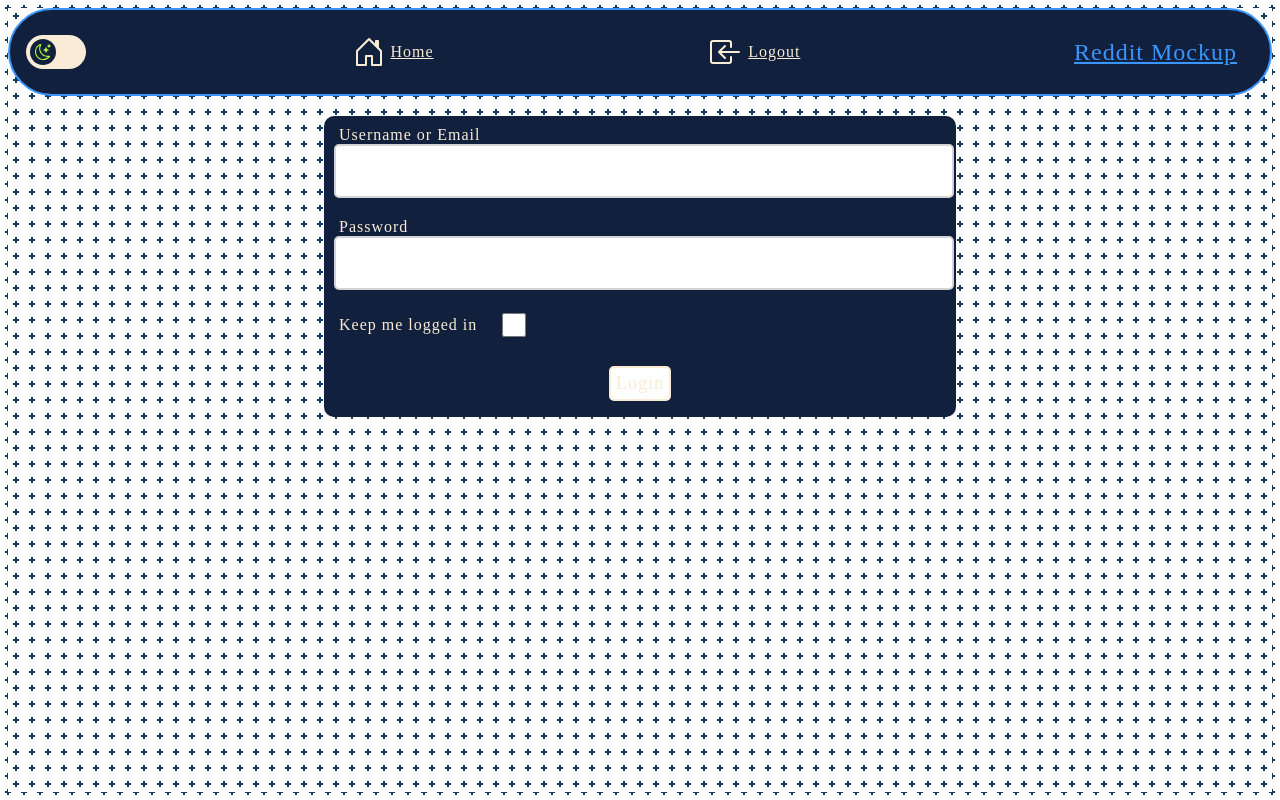
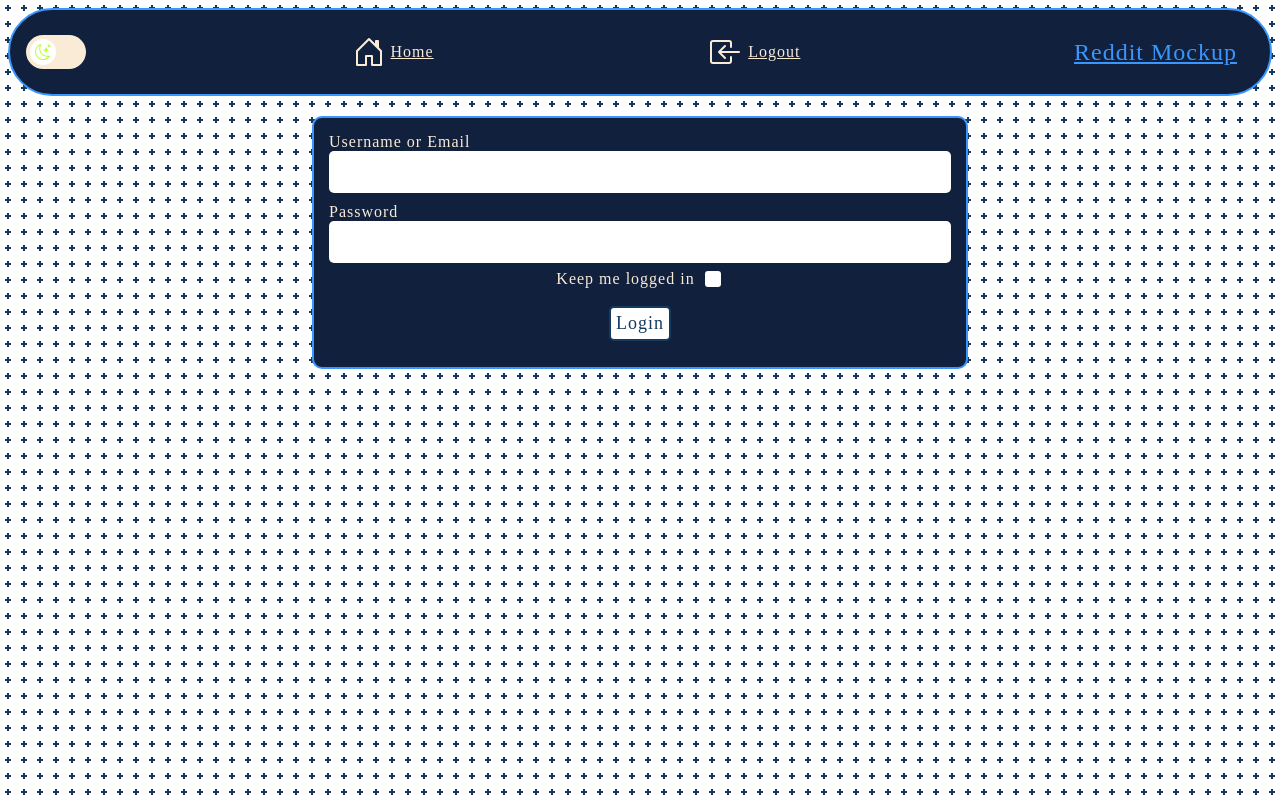
Before and after one commit to sepfrd/insight-flow, a React (Create React App) app: page /login in a window 1280 px wide. Built offline with nearby package versions, Linux system fonts and the light colour scheme; no server answers; a web font is replaced by a local one.

Commit message:
feat: Improve login page UI

```diff
--- a/src/api/questionServices.js
+++ b/src/api/questionServices.js
@@ -2,7 +2,7 @@ import apiClient from "./apiClients";
 
 export const publicQuestionServices = {
   publicGetQuestionsAsync: async () => {
-    const response = await apiClient.get("public/questions");
+    const response = await apiClient.get("questions");
     return response.data;
   },
 };
--- a/src/components/NavigationBar.js
+++ b/src/components/NavigationBar.js
@@ -1,4 +1,4 @@
-import "../index.css";
+import "../styles/navigation-bar.css";
 import React, { useContext } from "react";
 import { ICONS, KEYS_VALUES } from "../utils/constants";
 import { AuthContext } from "../contexts/AuthContext";
--- a/src/components/SingleQuestion.js
+++ b/src/components/SingleQuestion.js
@@ -6,7 +6,7 @@ export default function SingleQuestion({ question }) {
       <div className="question-title">{question.Title}</div>
       <div className="question-description">{question.Description}</div>
       <button
-        className="answer-button"
+        className="submit-answer-button"
         onClick={handleAnswerButton}>
         Submit Answer
       </button>
--- a/src/index.css
+++ b/src/index.css
@@ -12,184 +12,8 @@
   letter-spacing: 1px;
 }
 
-html,
-body {
+html {
   background: radial-gradient(circle, transparent 25%, var(--background-color) 26%), linear-gradient(0deg, transparent 44%, var(--pattern-color) 45%, var(--pattern-color) 55%, transparent 56%), linear-gradient(90deg, transparent 44%, var(--pattern-color) 45%, var(--pattern-color) 55%, transparent 56%);
   background-size: 1rem 1rem;
-  display: flex;
-  flex-direction: column;
-  height: 100%;
+  background-color: var(--background-color);
 }
-
-.top-bar {
-  display: flex;
-  flex-direction: row;
-  background: var(--top-bar-background-color);
-  padding: 1rem;
-  align-items: center;
-  justify-content: space-between;
-  border-radius: 100px;
-  border: 2px var(--brand-color) solid;
-}
-
-.navbar-brand {
-  background: none;
-  font-size: 1.5rem;
-  color: var(--brand-color);
-  border: 2px transparent solid;
-  padding: 5px;
-  margin-right: 10px;
-  border-radius: 15px;
-  cursor: pointer;
-}
-
-.nav-item {
-  background: none;
-  display: flex;
-  flex-direction: row;
-  align-items: center;
-  padding: 5px;
-  border-radius: 15px;
-  color: var(--text-color);
-  border: 2px transparent solid;
-  cursor: pointer;
-}
-
-.nav-item-title {
-  margin: 3px;
-  font-size: 1rem;
-}
-
-.nav-item-icon svg {
-  fill: var(--text-color);
-  height: 2rem;
-  width: 2rem;
-  margin: 3px;
-  vertical-align: middle;
-}
-
-.nav-item:hover,
-.login-button:hover,
-#not-found-home-button:hover {
-  border: 2px var(--brand-color) solid;
-  transform: scale(110%);
-  transition: all 100ms linear;
-}
-
-.nav-item:visited {
-  color: var(--text-color);
-}
-
-.navbar-brand:visited {
-  color: var(--brand-color);
-}
-
-.navbar-brand:hover {
-  border: 2px var(--text-color) solid;
-  transform: scale(110%);
-  transition: all 100ms linear;
-}
-
-.hidden {
-  display: none;
-}
-
-#theme-switcher {
-  padding: 10px;
-  border-radius: 50%;
-}
-
-.not-found-div {
-  display: flex;
-  flex-direction: column;
-  height: 100%;
-  justify-content: space-around;
-  align-items: center;
-}
-
-.not-found-element {
-  font-size: 10vw;
-  color: var(--text-color);
-}
-
-#not-found-home-button {
-  font-size: xx-large;
-  padding: 0.5rem 1rem;
-  color: var(--brand-color);
-  background-color: transparent;
-  border-radius: 1rem;
-  border: var(--text-color) 2px solid;
-  cursor: pointer;
-}
-
-/* The switch - the box around the slider */
-.switch {
-  position: relative;
-  display: inline-block;
-  width: 60px;
-  height: 34px;
-}
-
-/* Hide default HTML checkbox */
-.switch input {
-  opacity: 0;
-  width: 0;
-  height: 0;
-}
-
-/* The slider */
-.slider {
-  position: absolute;
-  cursor: pointer;
-  top: 0;
-  left: 0;
-  right: 0;
-  bottom: 0;
-  background-color: var(--text-color);
-  -webkit-transition: 200ms;
-  transition: 200ms;
-}
-input:checked + .slider {
-  background-color: var(--pattern-color);
-}
-
-.slider:before {
-  position: absolute;
-  content: "";
-  height: 26px;
-  width: 26px;
-  left: 4px;
-  bottom: 4px;
-  transition: 200ms;
-  transition-property: all;
-  background-color: var(--top-bar-background-color);
-  background-image: var(--dark-mode-icon);
-  background-repeat: no-repeat;
-  background-position: center;
-}
-
-input:checked + .slider:before {
-  background-color: var(--background-color);
-  background-image: var(--light-mode-icon);
-  background-repeat: no-repeat;
-  background-position: center;
-}
-
-input:focus + .slider {
-  box-shadow: 0 0 1px #2196f3;
-}
-
-input:checked + .slider:before {
-  -webkit-transform: translateX(26px);
-  -ms-transform: translateX(26px);
-  transform: translateX(26px);
-}
-
-/* Rounded sliders */
-.slider.round {
-  border-radius: 34px;
-}
-
-.slider.round:before {
-  border-radius: 50%;
-}
--- a/src/pages/Login.js
+++ b/src/pages/Login.js
@@ -2,8 +2,6 @@ import { useContext, useState } from "react";
 import "../styles/authentication.css";
 import { authService } from "../api/authService";
 import { AuthContext } from "../contexts/AuthContext";
-import { jwtDecode } from "jwt-decode";
-import { KEYS_VALUES } from "../utils/constants";
 import { useNavigate } from "react-router-dom";
 
 export default function Login() {
@@ -13,7 +11,7 @@ export default function Login() {
     rememberMe: false,
   });
   const [response, setResponse] = useState({});
-  const { setUserInfo } = useContext(AuthContext);
+  const { onLogin } = useContext(AuthContext);
   const navigate = useNavigate();
 
   const handleSubmit = async (event) => {
@@ -24,10 +22,7 @@ export default function Login() {
     setResponse(loginResponse);
 
     if (loginResponse.IsSuccess && loginResponse.Data != null) {
-      const decoded = jwtDecode(loginResponse.Data);
-      sessionStorage.setItem(KEYS_VALUES.authTokenKey, JSON.stringify(decoded));
-      sessionStorage.setItem(KEYS_VALUES.authStatusKey, true);
-      setUserInfo(decoded);
+      onLogin(loginResponse.Data);
       navigate("/");
     }
   };
@@ -91,7 +86,7 @@ export default function Login() {
               type="checkbox"
               id="rememberMe"
               name="rememberMe"
-              className="form-check-input remember-me-checkbox"
+              className="remember-me-checkbox"
               checked={loginViewModel.rememberMe}
               onChange={(event) => {
                 setLoginViewModel({
@@ -108,8 +103,10 @@ export default function Login() {
           </button>
         </form>
       </div>
-      <div className={`response-${response.HttpStatusCode ?? "none"}`}>
-        <h1> {response.Message} </h1>
+      <div className="response-section">
+        <div className={`response response-${response.HttpStatusCode}`}>
+          <div> {response.Message} </div>
+        </div>
       </div>
     </>
   );
--- a/src/styles/authentication.css
+++ b/src/styles/authentication.css
@@ -3,8 +3,10 @@
   background-color: var(--top-bar-background-color);
   display: flex;
   flex-direction: column;
+  padding: 10px;
   width: 50%;
   border-radius: 10px;
+  border: 2px var(--brand-color) solid;
 }
 
 .login-form-div {
@@ -15,42 +17,66 @@
   margin-top: 20px;
 }
 
-.login-label {
-  margin: 5px;
-}
-
 .login-text-field {
-  width: 100%;
-  height: 3rem;
-  border: 2px lightgray solid;
+  height: 2.5rem;
+  border: none;
   border-radius: 5px;
+  outline-color: var(--background-color);
+  outline-style: hidden;
+  outline-width: 5px;
 }
 
 .remember-me {
   display: flex;
   flex-direction: row;
+  justify-content: center;
   align-items: center;
-  justify-content: left;
+}
+
+.remember-me .login-label {
+  margin-right: 5px;
+}
+
+.remember-me-checkbox {
+  appearance: none;
+  background-color: var(--background-color);
+  border: 2px white solid;
+  border-radius: 3px;
+  width: 1rem;
+  height: 1rem;
+  transition: all linear 50ms;
+  display: flex;
+  flex-direction: column;
+  align-items: center;
+  justify-content: center;
+  margin-left: 5px;
 }
 
 .remember-me-checkbox:hover {
   transform: scale(125%);
+  border: 2px var(--brand-color) solid;
 }
 
-.remember-me-checkbox {
-  width: 1.5rem;
-  height: 1.5rem;
-  border-color: #1c6ec2;
-  border-width: 3px;
-  margin-left: 20px;
-  transition: all linear 50ms;
+.remember-me-checkbox::before {
+  content: "";
+  width: 0.5rem;
+  height: 0.5rem;
+  transform: scale(0);
+  transition: 50ms transform ease-in-out;
+  background-color: var(--brand-color);
+  transform-origin: bottom left;
+  clip-path: polygon(14% 44%, 0 65%, 50% 100%, 100% 16%, 80% 0%, 43% 62%);
+}
+
+.remember-me-checkbox:checked::before {
+  transform: scale(1);
 }
 
 .username,
-.password,
-.remember-me {
-  padding: 5px;
+.password {
   margin: 5px;
+  display: flex;
+  flex-direction: column;
 }
 
 .login-button {
@@ -59,9 +85,9 @@
   padding: 5px;
   border-radius: 5px;
   background-color: var(--background-color);
-  color: var(--text-color);
+  color: var(--pattern-color);
   font-size: large;
-  border: 2px var(--text-color) solid;
+  border: 2px var(--pattern-color) solid;
   cursor: pointer;
 }
 
@@ -69,21 +95,29 @@
   color: var(--brand-color);
 }
 
+.response-section {
+  margin-top: 1rem;
+  display: flex;
+  flex-direction: column;
+  align-items: center;
+  justify-content: center;
+}
+
+.response {
+  border-radius: 5px;
+  padding: 5px;
+  font-size: xx-large;
+  color: var(--text-color);
+}
+
 .response-200 {
-  display: block;
-  background-color: green;
+  background-color: rgba(0, 128, 0, 0.7);
 }
 
 .response-500 {
-  display: block;
-  background-color: red;
+  background-color: rgba(255, 0, 0, 0.6);
 }
 
 .response-400 {
-  display: block;
-  background-color: orange;
+  background-color: rgba(255, 166, 0, 0.8);
 }
-
-.response-none {
-  display: none;
-}
--- /dev/null
+++ b/src/styles/navigation-bar.css
@@ -0,0 +1,151 @@
+@import url("../index.css");
+
+.top-bar {
+  display: flex;
+  flex-direction: row;
+  background: var(--top-bar-background-color);
+  padding: 1rem;
+  align-items: center;
+  justify-content: space-between;
+  border-radius: 100px;
+  border: 2px var(--brand-color) solid;
+}
+
+.navbar-brand {
+  background: none;
+  font-size: 1.5rem;
+  color: var(--brand-color);
+  border: 2px transparent solid;
+  padding: 5px;
+  margin-right: 10px;
+  border-radius: 15px;
+  cursor: pointer;
+}
+
+.nav-item {
+  background: none;
+  display: flex;
+  flex-direction: row;
+  align-items: center;
+  padding: 5px;
+  border-radius: 15px;
+  color: var(--text-color);
+  border: 2px transparent solid;
+  cursor: pointer;
+}
+
+.nav-item-title {
+  margin: 3px;
+  font-size: 1rem;
+}
+
+.nav-item-icon svg {
+  fill: var(--text-color);
+  height: 2rem;
+  width: 2rem;
+  margin: 3px;
+  vertical-align: middle;
+}
+
+.nav-item:hover,
+.login-button:hover,
+#not-found-home-button:hover {
+  border: 2px var(--brand-color) solid;
+  transform: scale(110%);
+  transition: all 100ms linear;
+}
+
+.nav-item:visited {
+  color: var(--text-color);
+}
+
+.navbar-brand:visited {
+  color: var(--brand-color);
+}
+
+.navbar-brand:hover {
+  border: 2px var(--text-color) solid;
+  transform: scale(110%);
+  transition: all 100ms linear;
+}
+
+.hidden {
+  display: none;
+}
+
+#theme-switcher {
+  padding: 10px;
+  border-radius: 50%;
+}
+
+/* The switch - the box around the slider */
+.switch {
+  position: relative;
+  display: inline-block;
+  width: 60px;
+  height: 34px;
+}
+
+/* Hide default HTML checkbox */
+.switch input {
+  opacity: 0;
+  width: 0;
+  height: 0;
+}
+
+/* The slider */
+.slider {
+  position: absolute;
+  cursor: pointer;
+  top: 0;
+  left: 0;
+  right: 0;
+  bottom: 0;
+  background-color: var(--text-color);
+  -webkit-transition: 200ms;
+  transition: 200ms;
+}
+input:checked + .slider {
+  background-color: var(--pattern-color);
+}
+
+.slider:before {
+  position: absolute;
+  content: "";
+  height: 26px;
+  width: 26px;
+  left: 4px;
+  bottom: 4px;
+  transition: 200ms;
+  transition-property: all;
+  background-color: var(--background-color);
+  background-image: var(--dark-mode-icon);
+  background-repeat: no-repeat;
+  background-position: center;
+}
+
+input:checked + .slider:before {
+  background-color: var(--top-bar-background-color);
+  background-image: var(--light-mode-icon);
+  background-repeat: no-repeat;
+  background-position: center;
+}
+
+input:focus + .slider {
+  box-shadow: 0 0 1px #2196f3;
+}
+
+input:checked + .slider:before {
+  -webkit-transform: translateX(26px);
+  -ms-transform: translateX(26px);
+  transform: translateX(26px);
+}
+
+/* Rounded sliders */
+.slider.round {
+  border-radius: 34px;
+}
+
+.slider.round:before {
+  border-radius: 50%;
+}
--- a/src/styles/question.css
+++ b/src/styles/question.css
@@ -1,3 +1,5 @@
+@import url("../index.css");
+
 .single-question {
   display: flex;
   flex-direction: column;
@@ -20,7 +22,7 @@
   margin: 10px 0;
 }
 
-.answer-button {
+.submit-answer-button {
   border: none;
   background-color: var(--brand-color);
   color: var(--pattern-color);
@@ -32,6 +34,7 @@
 
 .questions-header {
   text-align: center;
+  color: var(--brand-color);
 }
 
 .questions {
```
Also changed, not shown: src/contexts/AuthContext.js (+16 -0 lines).
